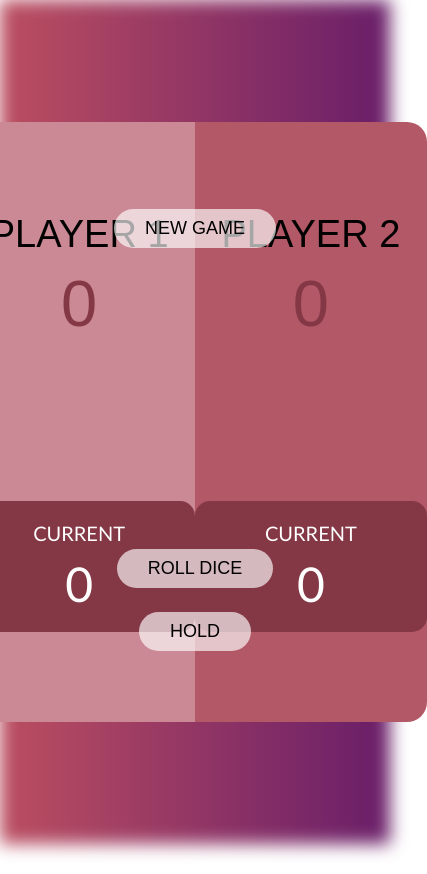
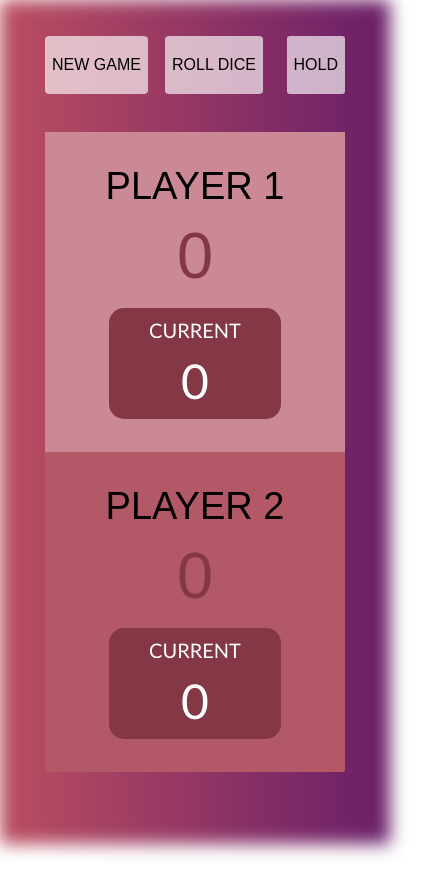
Before and after one commit to SigitaZaromskiene/Roll-the-dice-game, a website: page index.html in a window 390 px wide. Shown: the whole page, 427 px wide, since content can reach past the window. Before the commit the page ends 844 px from the top, so only its background shows below. Drawn offline with Linux system fonts and the light colour scheme.

Commit message:
Media queries

```diff
--- a/css/absolute-components.css
+++ b/css/absolute-components.css
@@ -2,7 +2,7 @@
   content: "New game";
   display: inline-block;
   position: absolute;
-  top: 11.6em;
+  top: 4em;
   border: none;
   background-color: rgba(255, 255, 255, 0.651);
   padding: 0.5em 1.7em;
@@ -17,7 +17,7 @@
   content: "Roll dice";
   display: inline-block;
   position: absolute;
-  top: 30.5em;
+  top: 21.5em;
   background-color: rgba(255, 255, 255, 0.651);
   padding: 0.5em 1.7em;
   border-radius: 1.4em;
@@ -32,7 +32,7 @@
   content: "Hold";
   display: inline-block;
   position: absolute;
-  top: 34em;
+  top: 25em;
   background-color: rgba(255, 255, 255, 0.651);
   padding: 0.5em 1.7em;
   border-radius: 1.4em;
@@ -48,3 +48,98 @@
 .hold:hover {
   box-shadow: 5px 6px 2px rgba(80, 70, 70, 0.499);
 }
+
+@media (max-width: 905px) {
+  .new,
+  .roll,
+  .hold {
+    font-size: 16px;
+    font-weight: 500;
+  }
+
+  .new {
+    top: 4em;
+  }
+  .roll {
+    top: 24em;
+  }
+  .hold {
+    top: 29em;
+  }
+}
+
+@media (max-width: 780px) {
+  .new {
+    top: 2em;
+  }
+  .roll {
+    top: 20em;
+  }
+  .hold {
+    top: 25em;
+  }
+}
+
+@media (max-width: 630px) {
+  .new {
+    top: 1em;
+  }
+  .roll {
+    top: 16em;
+  }
+  .hold {
+    top: 21em;
+  }
+}
+
+@media (max-width: 500px) {
+  .new,
+  .roll,
+  .hold {
+    font-size: 16px;
+    border-radius: 5%;
+    padding: 20px 7px;
+  }
+  .new {
+    top: -6em;
+    left: 0em;
+  }
+  .roll {
+    top: -6em;
+    left: 11em;
+  }
+  .hold {
+    top: -6em;
+    right: 0em;
+  }
+}
+
+@media (max-width: 430px) {
+  .new {
+    top: -6em;
+    left: 0em;
+  }
+  .roll {
+    top: -6em;
+    left: 7.5em;
+  }
+  .hold {
+    top: -6em;
+    right: 0em;
+  }
+}
+
+@media (max-width: 335px) {
+  .new {
+    top: -5em;
+    left: 0em;
+  }
+  .roll {
+    top: -5em;
+    left: 8em;
+  }
+  .hold {
+    top: -5em;
+    right: 0em;
+  }
+}
--- a/css/component.css
+++ b/css/component.css
@@ -5,7 +5,6 @@ body .container {
 }
 
 body .containers {
-  margin: 0px 30px 0px 30px;
   position: relative;
 }
 .containers .left {
@@ -62,3 +61,27 @@ body .containers {
   text-transform: uppercase;
   text-align: center;
 }
+
+@media (max-width: 1042px) {
+  .container > .current-points-box {
+    padding: 10px 55px;
+  }
+}
+
+@media (max-width: 780px) {
+  .container > .current-points-box {
+    padding: 10px 40px;
+  }
+}
+
+@media (max-width: 500px) {
+  .containers .left {
+    border-top-left-radius: 0px;
+    border-bottom-left-radius: 0px;
+  }
+
+  .containers .right {
+    border-top-right-radius: 0px;
+    border-bottom-right-radius: 2px;
+  }
+}
--- a/css/layout.css
+++ b/css/layout.css
@@ -14,6 +14,10 @@ body * {
 body {
   font-family: "Gill Sans", "Gill Sans MT", "Gill Sans", "Gill Sans MT", Calibri,
     sans-sarif;
+  height: 100vh;
+  display: flex;
+  justify-content: center;
+  align-items: center;
 }
 
 body > .blur-background {
@@ -29,8 +33,61 @@ body > .blur-background {
 }
 
 body > .containers {
-  height: 100vh;
   display: flex;
   justify-content: center;
   align-items: center;
+  margin-left: 40px;
+  margin-right: 40px;
 }
+
+@media (max-width: 1042px) {
+  body .container {
+    width: 440px;
+  }
+}
+
+@media (max-width: 905px) {
+  body .container {
+    width: 380px;
+  }
+}
+
+@media (max-width: 780px) {
+  body .container {
+    width: 300px;
+  }
+}
+
+@media (max-width: 630px) {
+  body .container {
+    width: 240px;
+  }
+  .containers > .container {
+    gap: 200px;
+  }
+}
+
+@media (max-width: 500px) {
+  body {
+    margin-top: 30px;
+  }
+  body .containers {
+    display: flex;
+    flex-direction: column;
+  }
+  body .container {
+    height: 320px;
+    width: 400px;
+  }
+
+  .containers .container {
+    justify-content: center;
+    gap: 15px;
+  }
+}
+
+@media (max-width: 430px) {
+  body .container {
+    width: 300px;
+  }
+}
```
